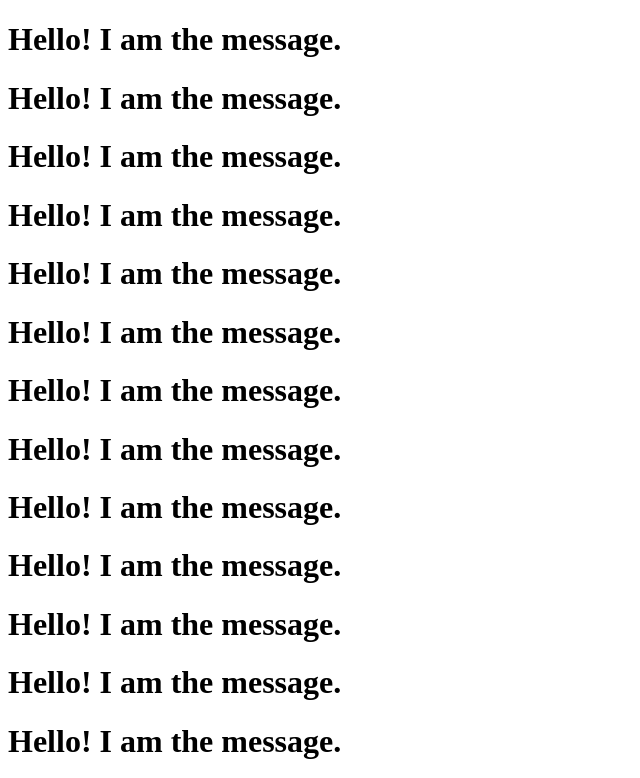
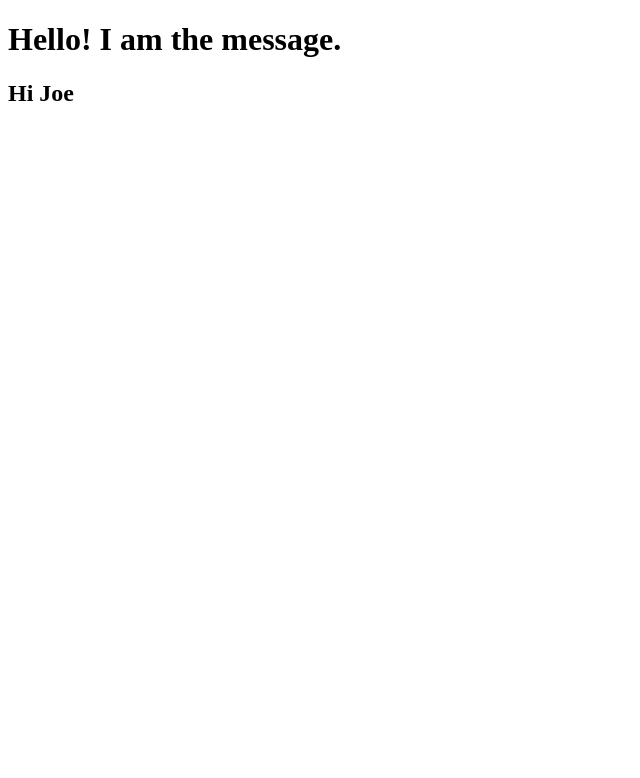
Before and after one commit to 00-joe-js/dom-events-lecture, a plain HTML site: page index.html in a window 1280 px wide. Both pictures are taken after a click on the element "Hello! I am the message.". Shown: the top 778 px of the page, without its empty margins (0-640 px from the left). Drawn offline with Linux system fonts and the light colour scheme.

Commit message:
A bit more

```diff
--- a/app.js
+++ b/app.js
@@ -1,19 +1,30 @@
 const h1Element = document.querySelector("#message");
 
-const listener = function (eventDetails) {
-    console.log(2+2);
- }
+const createAnotherElement = (whatItShouldSay) => {
+  const newH2 = document.createElement("h2");
+  newH2.innerText = whatItShouldSay;
+  document.body.appendChild(newH2);
+};
 
-window.addEventListener("scroll", () => {
-    console.log("scrolling")
-})
+const myClickListener = function (eventDetails) {
+  console.log(eventDetails.target);
+  if (eventDetails.x < 150) {
+    createAnotherElement("Hi Violet");
+  } else {
+    createAnotherElement("Hi Joe");
+  }
+}
 
-h1Element.addEventListener("click", listener);
+h1Element.addEventListener("click", myClickListener);
 
-h1Element.addEventListener("mouseenter", function () {
-    console.log("i'm in here!")
-});
+// h1Element.addEventListener("mousemove", function (mouseMoveEvent) {
+//   console.log(mouseMoveEvent.x, mouseMoveEvent.y);
+// });
 
-h1Element.addEventListener("mouseleave", function () {
-    console.log("I have left!")
-});
+// h1Element.addEventListener("mouseenter", function () {
+//   console.log("i'm in here!");
+// });
+
+// h1Element.addEventListener("mouseleave", function () {
+//   console.log("I have left!");
+// });
--- a/index.html
+++ b/index.html
@@ -6,107 +6,6 @@
 </head>
 <body>
     <h1 id="message">Hello! I am the message.</h1>
-    <h1 id="message">Hello! I am the message.</h1>
-    <h1 id="message">Hello! I am the message.</h1>
-    <h1 id="message">Hello! I am the message.</h1>
-    <h1 id="message">Hello! I am the message.</h1>
-    <h1 id="message">Hello! I am the message.</h1>
-    <h1 id="message">Hello! I am the message.</h1>
-    <h1 id="message">Hello! I am the message.</h1>
-    <h1 id="message">Hello! I am the message.</h1>
-    <h1 id="message">Hello! I am the message.</h1>
-    <h1 id="message">Hello! I am the message.</h1>
-    <h1 id="message">Hello! I am the message.</h1>
-    <h1 id="message">Hello! I am the message.</h1>
-    <h1 id="message">Hello! I am the message.</h1>
-    <h1 id="message">Hello! I am the message.</h1>
-    <h1 id="message">Hello! I am the message.</h1>
-    <h1 id="message">Hello! I am the message.</h1>
-    <h1 id="message">Hello! I am the message.</h1>
-    <h1 id="message">Hello! I am the message.</h1>
-    <h1 id="message">Hello! I am the message.</h1>
-    <h1 id="message">Hello! I am the message.</h1>
-    <h1 id="message">Hello! I am the message.</h1>
-    <h1 id="message">Hello! I am the message.</h1>
-    <h1 id="message">Hello! I am the message.</h1>
-    <h1 id="message">Hello! I am the message.</h1>
-    <h1 id="message">Hello! I am the message.</h1>
-    <h1 id="message">Hello! I am the message.</h1>
-    <h1 id="message">Hello! I am the message.</h1>
-    <h1 id="message">Hello! I am the message.</h1>
-    <h1 id="message">Hello! I am the message.</h1>
-    <h1 id="message">Hello! I am the message.</h1>
-    <h1 id="message">Hello! I am the message.</h1>
-    <h1 id="message">Hello! I am the message.</h1>
-    <h1 id="message">Hello! I am the message.</h1>
-    <h1 id="message">Hello! I am the message.</h1>
-    <h1 id="message">Hello! I am the message.</h1>
-    <h1 id="message">Hello! I am the message.</h1>
-    <h1 id="message">Hello! I am the message.</h1>
-    <h1 id="message">Hello! I am the message.</h1>
-    <h1 id="message">Hello! I am the message.</h1>
-    <h1 id="message">Hello! I am the message.</h1>
-    <h1 id="message">Hello! I am the message.</h1>
-    <h1 id="message">Hello! I am the message.</h1>
-    <h1 id="message">Hello! I am the message.</h1>
-    <h1 id="message">Hello! I am the message.</h1>
-    <h1 id="message">Hello! I am the message.</h1>
-    <h1 id="message">Hello! I am the message.</h1>
-    <h1 id="message">Hello! I am the message.</h1>
-    <h1 id="message">Hello! I am the message.</h1>
-    <h1 id="message">Hello! I am the message.</h1>
-    <h1 id="message">Hello! I am the message.</h1>
-    <h1 id="message">Hello! I am the message.</h1>
-    <h1 id="message">Hello! I am the message.</h1>
-    <h1 id="message">Hello! I am the message.</h1>
-    <h1 id="message">Hello! I am the message.</h1>
-    <h1 id="message">Hello! I am the message.</h1>
-    <h1 id="message">Hello! I am the message.</h1>
-    <h1 id="message">Hello! I am the message.</h1>
-    <h1 id="message">Hello! I am the message.</h1>
-    <h1 id="message">Hello! I am the message.</h1>
-    <h1 id="message">Hello! I am the message.</h1>
-    <h1 id="message">Hello! I am the message.</h1>
-    <h1 id="message">Hello! I am the message.</h1>
-    <h1 id="message">Hello! I am the message.</h1>
-    <h1 id="message">Hello! I am the message.</h1>
-    <h1 id="message">Hello! I am the message.</h1>
-    <h1 id="message">Hello! I am the message.</h1>
-    <h1 id="message">Hello! I am the message.</h1>
-    <h1 id="message">Hello! I am the message.</h1>
-    <h1 id="message">Hello! I am the message.</h1>
-    <h1 id="message">Hello! I am the message.</h1>
-    <h1 id="message">Hello! I am the message.</h1>
-    <h1 id="message">Hello! I am the message.</h1>
-    <h1 id="message">Hello! I am the message.</h1>
-    <h1 id="message">Hello! I am the message.</h1>
-    <h1 id="message">Hello! I am the message.</h1>
-    <h1 id="message">Hello! I am the message.</h1>
-    <h1 id="message">Hello! I am the message.</h1>
-    <h1 id="message">Hello! I am the message.</h1>
-    <h1 id="message">Hello! I am the message.</h1>
-    <h1 id="message">Hello! I am the message.</h1>
-    <h1 id="message">Hello! I am the message.</h1>
-    <h1 id="message">Hello! I am the message.</h1>
-    <h1 id="message">Hello! I am the message.</h1>
-    <h1 id="message">Hello! I am the message.</h1>
-    <h1 id="message">Hello! I am the message.</h1>
-    <h1 id="message">Hello! I am the message.</h1>
-    <h1 id="message">Hello! I am the message.</h1>
-    <h1 id="message">Hello! I am the message.</h1>
-    <h1 id="message">Hello! I am the message.</h1>
-    <h1 id="message">Hello! I am the message.</h1>
-    <h1 id="message">Hello! I am the message.</h1>
-    <h1 id="message">Hello! I am the message.</h1>
-    <h1 id="message">Hello! I am the message.</h1>
-    <h1 id="message">Hello! I am the message.</h1>
-    <h1 id="message">Hello! I am the message.</h1>
-    <h1 id="message">Hello! I am the message.</h1>
-    <h1 id="message">Hello! I am the message.</h1>
-    <h1 id="message">Hello! I am the message.</h1>
-    <h1 id="message">Hello! I am the message.</h1>
-    <h1 id="message">Hello! I am the message.</h1>
-    <h1 id="message">Hello! I am the message.</h1>
     <script src="/dogs.js"></script>
     <script src="/app.js"></script>
 </body>
```
